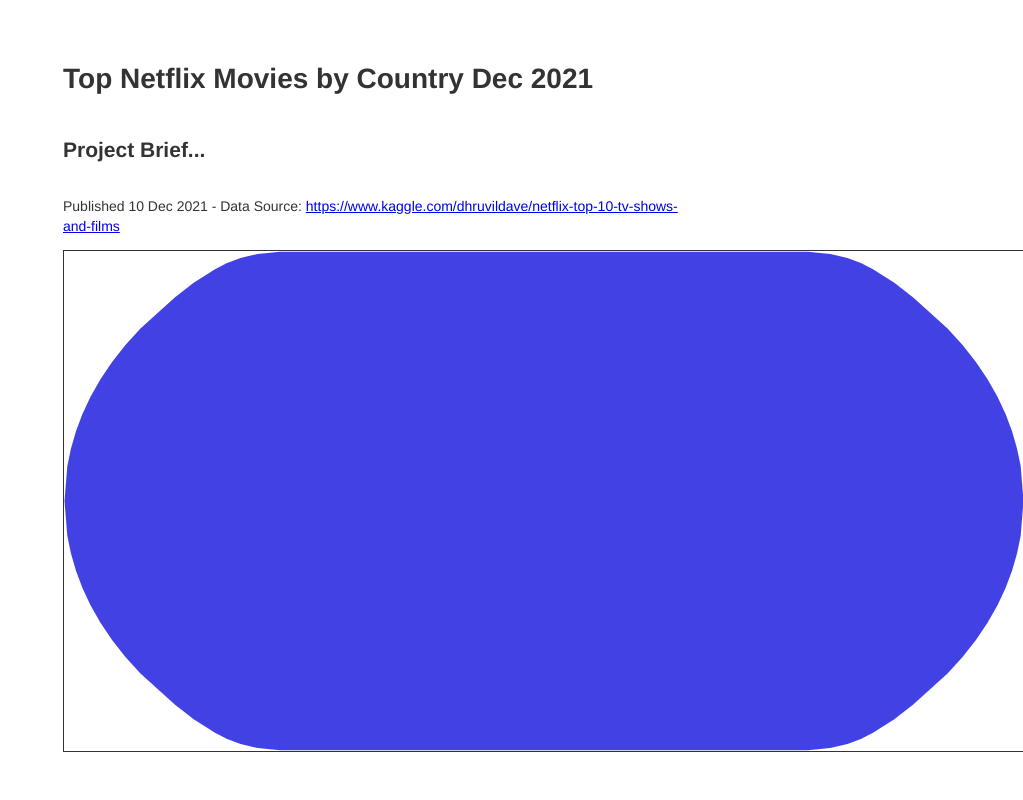
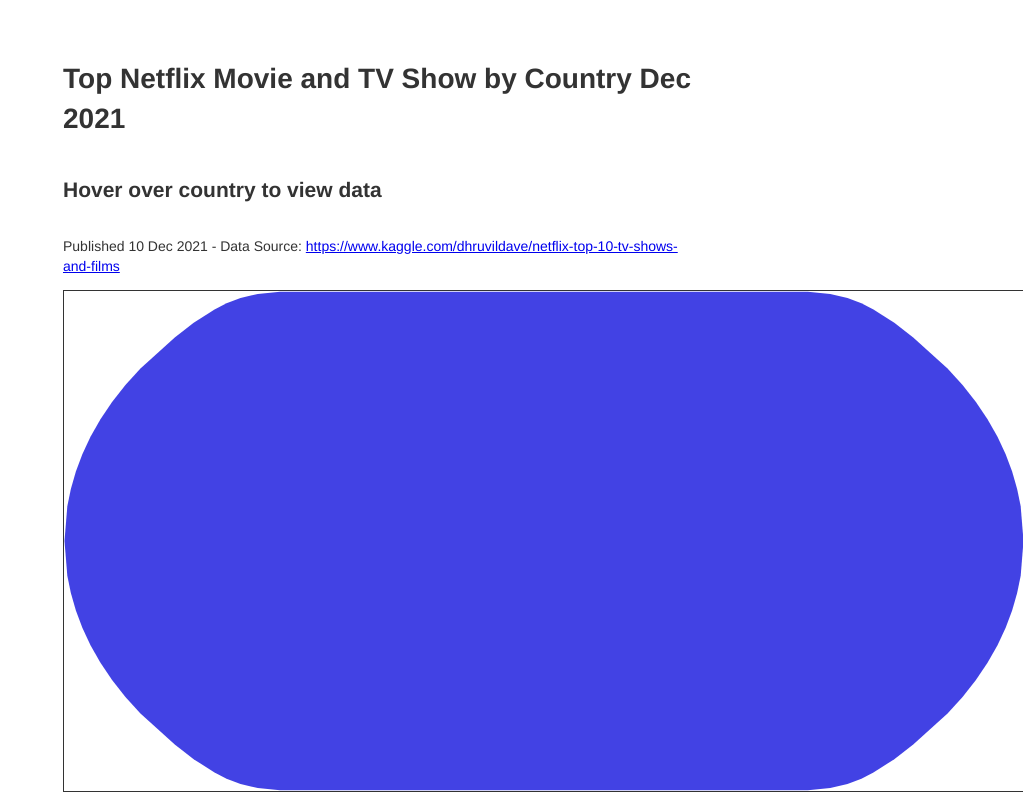
Before and after one commit to chrismlee26/netflix-visualization, a plain HTML site: page index.html in a window 1280 px wide. Shown: the whole page, without its empty margins (257-1280 px from the left). Drawn offline with nearby package versions, Linux system fonts and the light colour scheme; no server answers.

Commit message:
Update HTML text

```diff
--- a/index.html
+++ b/index.html
@@ -52,8 +52,8 @@
 </head>
 
 <body>
-  <h1>Top Netflix Movies by Country Dec 2021</h1>
-  <h2>Project Brief...</h2>
+  <h1>Top Netflix Movie and TV Show by Country Dec 2021</h1>
+  <h2>Hover over country to view data</h2>
   <p>
     Published 10 Dec 2021 - Data Source: <a
       href="https://www.kaggle.com/dhruvildave/netflix-top-10-tv-shows-and-films">https://www.kaggle.com/dhruvildave/netflix-top-10-tv-shows-and-films</a>
```
